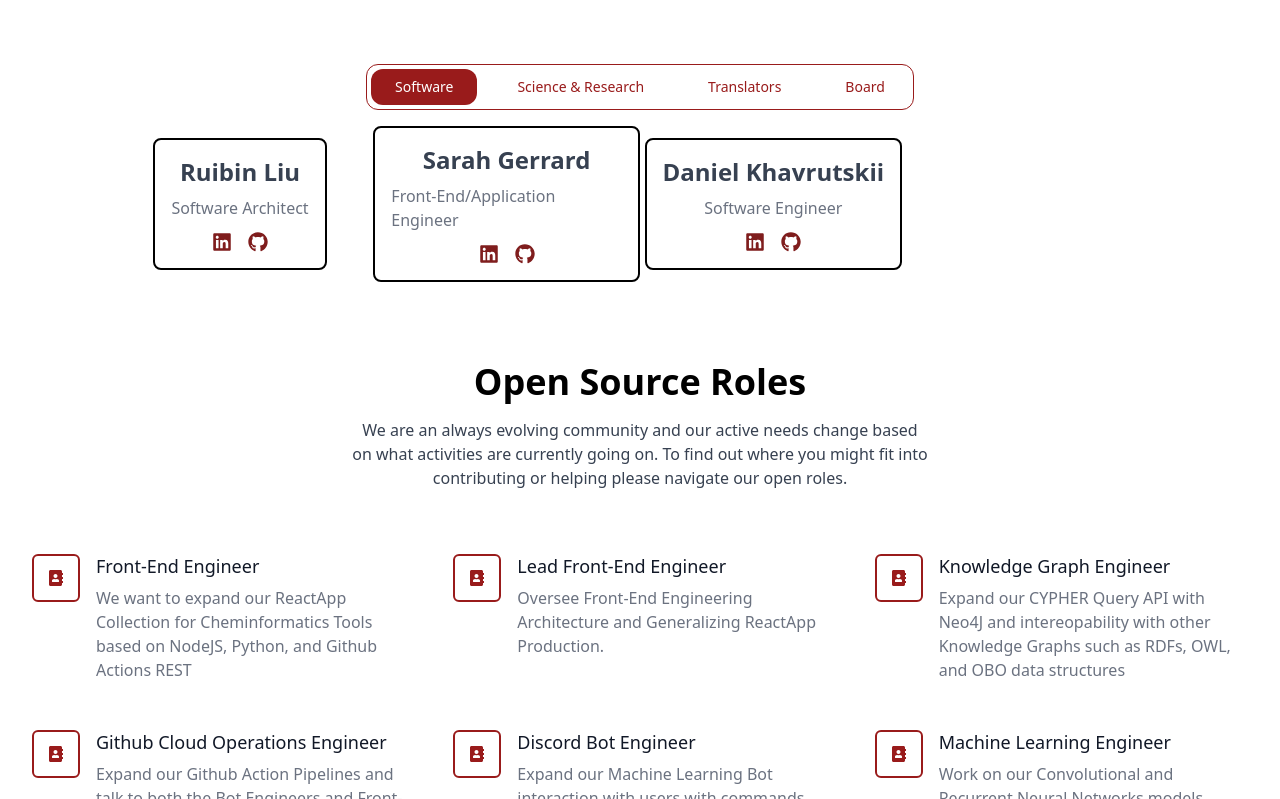
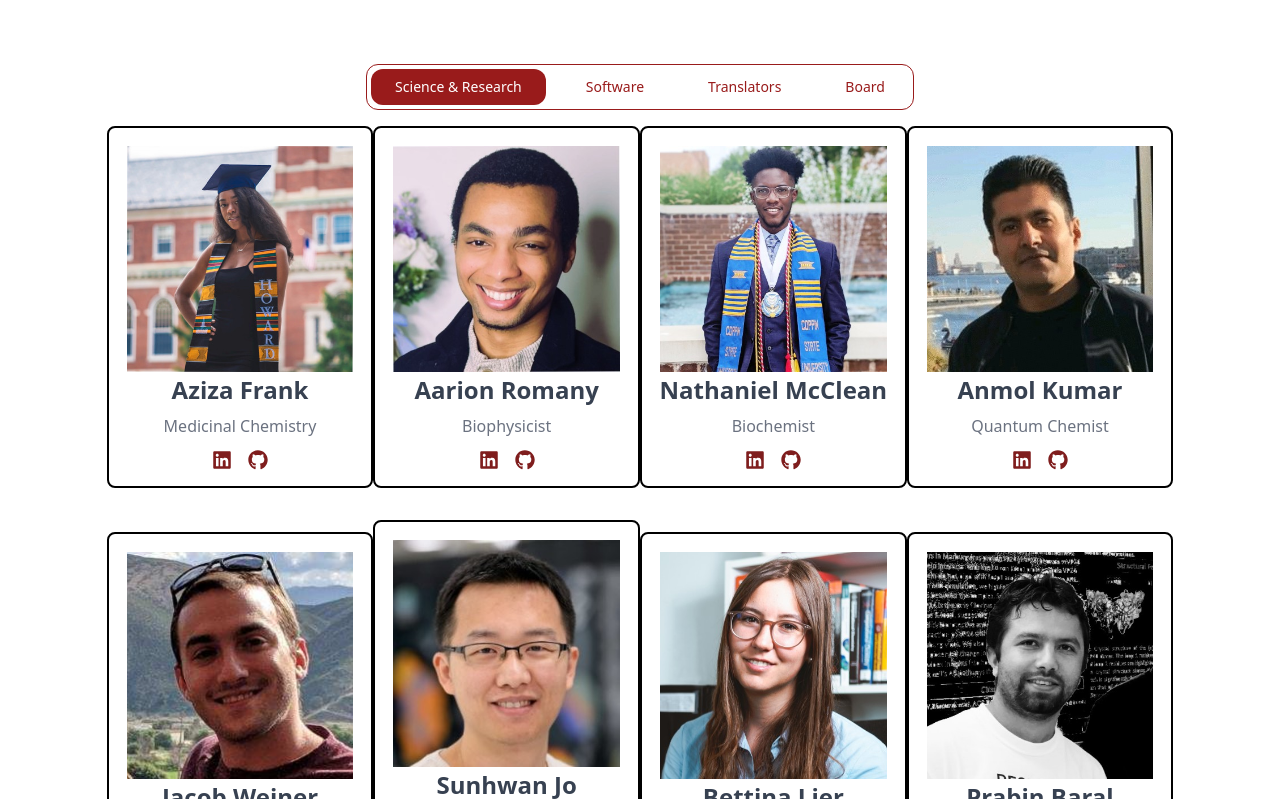
Before and after one commit to Global-Chem/global-chem-website, a Next.js app: page / in a window 1280 px wide. Shown: the part 2401-3200 px from the top of the page. Built offline with nearby package versions, Linux system fonts and the light colour scheme.

Commit message:
ss-main: added the contributor cards

```diff
--- a/src/components/ContributorCard.tsx
+++ b/src/components/ContributorCard.tsx
@@ -2,9 +2,12 @@ import {
     FaGithub,
     FaLinkedin,
 } from 'react-icons/fa';
+import Image from "next/image";
+import React from "react";
 
 export interface ContributorCardProps {
     name: string;
+    imagepath: string;
     role: string;
     links: {
         github: string;
@@ -12,10 +15,17 @@ export interface ContributorCardProps {
     }
 }
 
-export default function ContributorCard({ name, role, links }: ContributorCardProps) {
+export default function ContributorCard({ imagepath, name, role, links }: ContributorCardProps) {
 
     return (
         <div className="flex flex-col items-center justify-center border-2 border-black rounded-lg p-4 w-fit mx-auto my-4">
+            <Image
+              src={imagepath}
+              width={350}
+              height={350}
+              alt='no picture found'
+              style={{padding: "2px"}}
+            />
             <h2 className="text-2xl font-semibold text-gray-700 capitalize">
                 {name}
             </h2>
--- a/src/components/Contributors.tsx
+++ b/src/components/Contributors.tsx
@@ -4,12 +4,12 @@ import ContributorCard from "./ContributorCard";
 
 const tabsList = [
   {
+    id: "science",
+    title: "Science & Research",
+  },
+  {
     id: "software",
     title: "Software",
-  },
-  {
-    id: "science",
-    title: "Science & Research",
   },
   {
     id: "translators",
@@ -25,6 +25,7 @@ const technicalContributors = [
   {
     name: "Ruibin Liu",
     role: "Software Architect",
+    imagepath: "/ruibin_liu.jpeg",
     links: {
       github: "https://github.com",
       linkedin: "https://linkedin.com",
@@ -33,6 +34,7 @@ const technicalContributors = [
   {
     name: "Sarah Gerrard",
     role: "Front-End/Application Engineer",
+    imagepath: "/sarah_gerrard.jpeg",
     links: {
       github: "https://github.com",
       linkedin: "https://linkedin.com",
@@ -41,6 +43,7 @@ const technicalContributors = [
   {
     name: "Daniel Khavrutskii",
     role: "Software Engineer",
+    imagepath: "/daniel_khavrutskii.jpeg",
     links: {
       github: "https://github.com",
       linkedin: "https://linkedin.com",
@@ -53,6 +56,7 @@ const translatorContributors = [
   {
     name: "Mingtian Zhao",
     role: "English to Mandarin",
+    imagepath: "",
     links: {
       github: "https://github.com",
       linkedin: "https://linkedin.com",
@@ -61,6 +65,7 @@ const translatorContributors = [
   {
     name: "Takayuki Serizawa",
     role: "English to Japanese",
+    imagepath: "",
     links: {
       github: "https://github.com",
       linkedin: "https://linkedin.com",
@@ -69,6 +74,7 @@ const translatorContributors = [
   {
     name: "Jared Deacon",
     role: "English to French",
+    imagepath: "",
     links: {
       github: "https://github.com",
       linkedin: "https://linkedin.com",
@@ -80,6 +86,7 @@ const scienceContributors = [
   {
     name: "Aziza Frank",
     role: "Medicinal Chemistry",
+    imagepath: "/aziza_frank.jpeg",
     links: {
       github: "https://github.com",
       linkedin: "https://linkedin.com",
@@ -88,6 +95,7 @@ const scienceContributors = [
   {
     name: "Aarion Romany",
     role: "Biophysicist",
+    imagepath: "/aarion_romany.jpeg",
     links: {
       github: "https://github.com",
       linkedin: "https://linkedin.com",
@@ -96,6 +104,7 @@ const scienceContributors = [
   {
     name: "Nathaniel McClean",
     role: "Biochemist",
+    imagepath: "/nathaniel_mcclean.jpeg",
     links: {
       github: "https://github.com",
       linkedin: "https://linkedin.com",
@@ -104,6 +113,7 @@ const scienceContributors = [
   {
     name: "Anmol Kumar",
     role: "Quantum Chemist",
+    imagepath: "/anmol_kumar.jpeg",
     links: {
       github: "https://github.com",
       linkedin: "https://linkedin.com",
@@ -112,6 +122,7 @@ const scienceContributors = [
   {
     name: "Jacob Weiner",
     role: "Bacteriologist",
+    imagepath: "/jake_weiner.png",
     links: {
       github: "https://github.com",
       linkedin: "https://linkedin.com",
@@ -120,6 +131,7 @@ const scienceContributors = [
   {
     name: "Sunhwan Jo",
     role: "Biochemist/Machine Learning Scientist",
+    imagepath: "/sunhwan_jo.jpeg",
     links: {
       github: "https://github.com",
       linkedin: "https://linkedin.com",
@@ -128,6 +140,7 @@ const scienceContributors = [
   {
     name: "Bettina Lier",
     role: "Data Governor",
+    imagepath: "/bettina_lier.jpeg",
     links: {
       github: "https://github.com",
       linkedin: "https://linkedin.com",
@@ -136,6 +149,7 @@ const scienceContributors = [
   {
     name: "Prabin Baral",
     role: "Computational Chemist",
+    imagepath: "/prabin_baral.jpeg",
     links: {
       github: "https://github.com",
       linkedin: "https://linkedin.com",
@@ -146,7 +160,8 @@ const scienceContributors = [
 const managementContributors = [
   {
     name: "Suliman Sharif",
-    role: "Founder",
+    role: "Chief Operations Officer",
+    imagepath: "/suliman_sharif.jpeg",
     links: {
       github: "https://github.com",
       linkedin: "https://linkedin.com",
@@ -155,6 +170,7 @@ const managementContributors = [
   {
     name: "Josh Farrell",
     role: "Director of Cannabis",
+    imagepath: "/josh_farrell.jpeg",
     links: {
       github: "https://github.com",
       linkedin: "https://linkedin.com",
@@ -162,7 +178,8 @@ const managementContributors = [
   },
   {
     name: "Lauren Angulo",
-    role: "Lawyer",
+    role: "Legal",
+    imagepath: "/lauren_angulo.jpeg",
     links: {
       github: "https://github.com",
       linkedin: "https://linkedin.com",
@@ -177,12 +194,13 @@ export default function Contributors() {
   const contributors = [
     {
       id: tabsList[0].id,
-      list: technicalContributors,
+      list: scienceContributors,
     },
     {
       id: tabsList[1].id,
-      list: scienceContributors,
+      list: technicalContributors,
     },
+
     {
       id: tabsList[2].id,
       list: translatorContributors,
@@ -234,6 +252,7 @@ export default function Contributors() {
                 {list.map((contributor) => (
                   <ContributorCard
                     key={contributor.name}
+                    imagepath={contributor.imagepath}
                     name={contributor.name}
                     role={contributor.role}
                     links={contributor.links}
```
